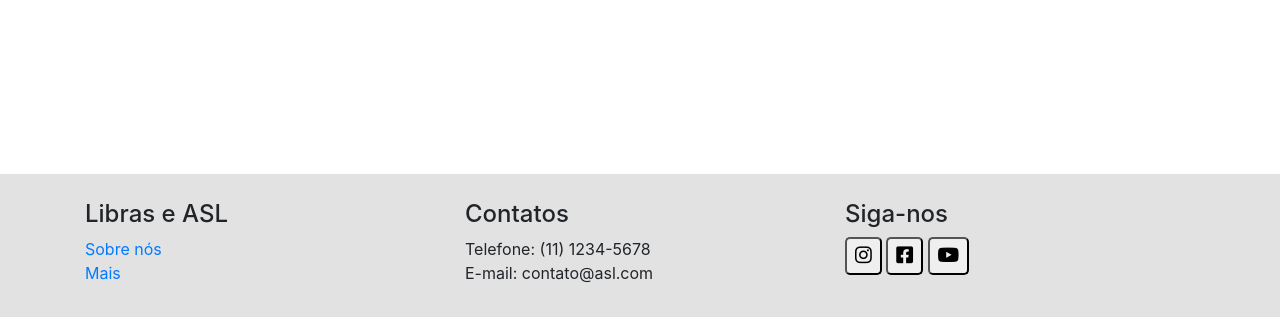
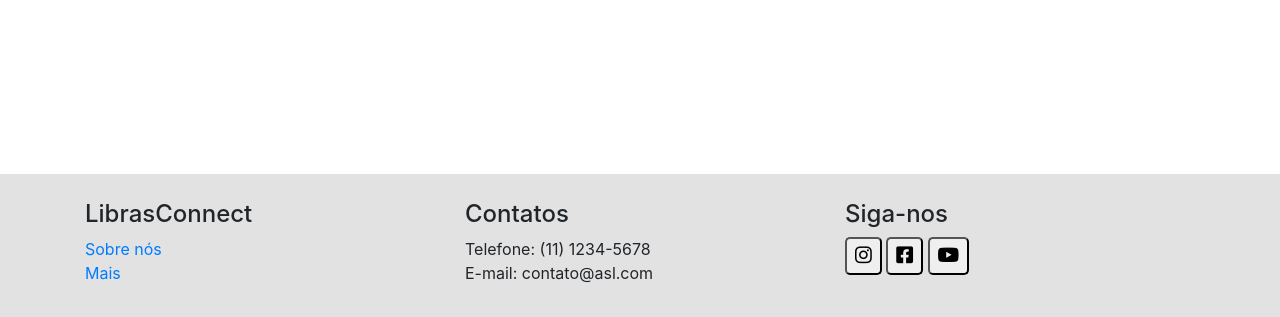
Before and after one commit to SilasPDJ/TCC, a PHP site: page /send-data/html/IndexVideos/ASLAmericano.php in a window 1280 px wide. Shown: the part 787-1104 px from the top of the page. Run offline with PHP 8.4, Linux system fonts and the light colour scheme; some libraries are stand-ins or nearby versions.

Commit message:
corrige logo

```diff
--- a/frontend/html/utils/footer.php
+++ b/frontend/html/utils/footer.php
@@ -3,7 +3,7 @@
         <div class="container">
             <div class="row itens">
                 <div class="col-md-4">
-                    <h4>Libras e ASL</h4>
+                    <h4>LibrasConnect</h4>
                     <ul class="list-unstyled">
                         <li><a class="footerA" href="/#sobre">Sobre nós</a></li>
                         <li><a class="footerA" href="/#navbarDropdown">Mais</a></li>
--- a/frontend/html/utils/navbar.php
+++ b/frontend/html/utils/navbar.php
@@ -14,7 +14,7 @@ $isUserLogged = isset($_SESSION['logged_user']);
     <nav class="navbar navbar-expand-lg navbar-light bg-light">
         <div class="nav-logo">
             <a class="navbar-brand navtitle" href="/">
-                ASL <i class="fa-solid fa-language"></i>
+                LibrasConnect <i class="fa-solid fa-language"></i>
             </a>
         </div>
 
@@ -59,9 +59,9 @@ $isUserLogged = isset($_SESSION['logged_user']);
                     <a href="/php/sair" class="btn btn-outline-danger my-2 my-sm-0">Sair</a>
                 <?php else: ?>
                     <div class="mr-4 mt-1 text-center mb-sm-2">
-                        <p class="mb-0 badge bg-primary text-white">Para aceessar o módulo de reconhecimento de gestos, é necessário entrar no sistema.</p>
+                        <p class="mb-0 badge bg-primary text-white">Para acesso ao módulo de reconhecimento de gestos, faça login no sistema.</p>
                     </div>
-                    <a href="/html/login" class="btn btn-outline-secondary my-2 my-sm-0 ml-2">Entrar</a>
+                    <a href="/html/login" class="btn btn-outline-secondary my-2 my-sm-0 ml-2">Login</a>
                     <a href="/html/cadastro" class="btn btn-outline-primary my-2 my-sm-0 ml-2">Cadastre-se</a>
                 <?php endif; ?>
             </div>
```
Also changed, not shown: frontend/README.md.
